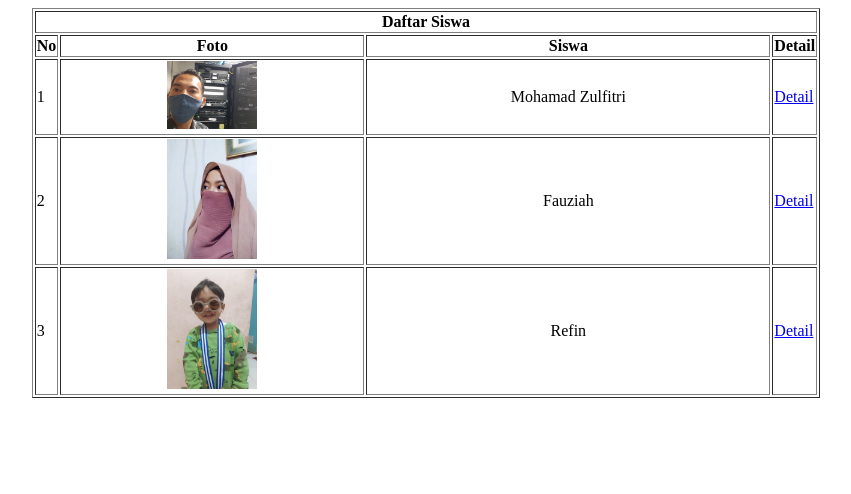
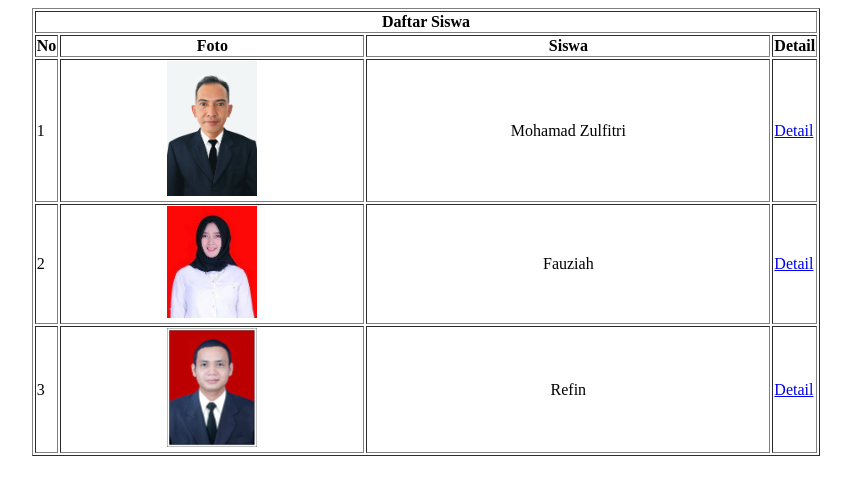
Before and after one commit to kiefli/latihan-html, a plain HTML site: page index.html in a window 1280 px wide. Shown: the whole page, without its empty margins (214-1065 px from the left). Drawn offline with Linux system fonts and the light colour scheme.

Commit message:
update style di HTML

```diff
--- a/index.html
+++ b/index.html
@@ -16,19 +16,19 @@
 		</tr>
 		<tr>
 			<td>1</td>
-			<td align="center"> <img src="gw.png" width="30%"></td>
+			<td align="center"> <img src="mohzulfitri.png" width="30%"></td>
 			<td align="center">Mohamad Zulfitri</td>
 			<td><a href="detail-zulfitri.html">Detail</a></td>
 		</tr>
 		<tr>
 			<td>2</td>
-			<td align="center"> <img src="aa.png" width="30%"></td>
+			<td align="center"> <img src="fauziah.png" width="30%"></td>
 			<td align="center">Fauziah</td>
 			<td><a href="detail-fauziah.html">Detail</a></td>
 		</tr>
 		<tr>
 			<td>3</td>
-			<td align="center"> <img src="dd.png" width="30%"></td>
+			<td align="center"> <img src="refin.png" width="30%"></td>
 			<td align="center">Refin</td>
 			<td><a href="detail-refin.html">Detail</a></td>
 		</tr>
```
Also changed, not shown: fauziah.png (added), mohzulfitri.png (added), refin.png (added).
